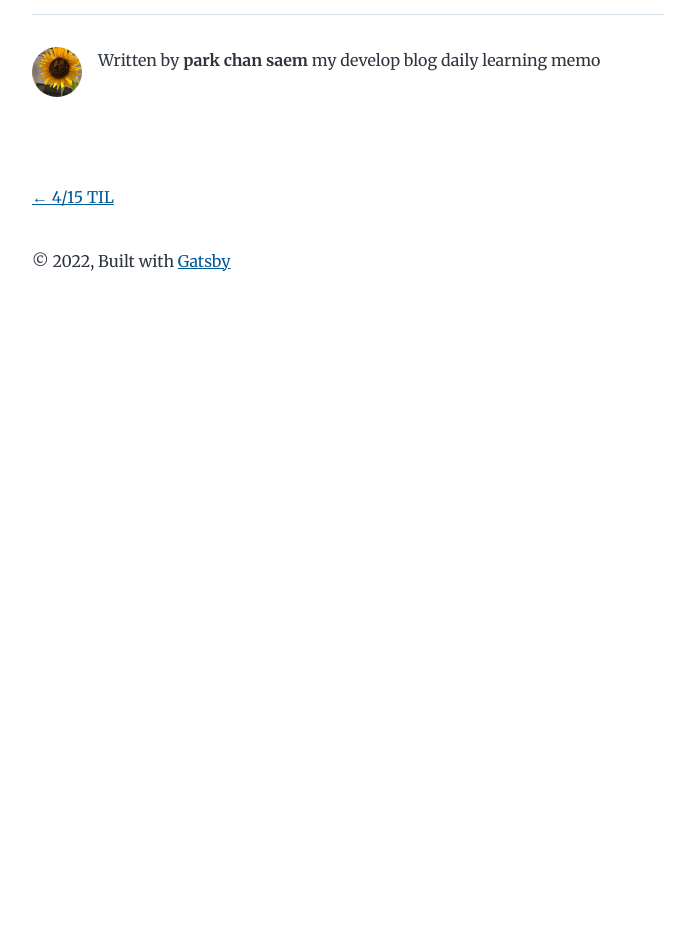
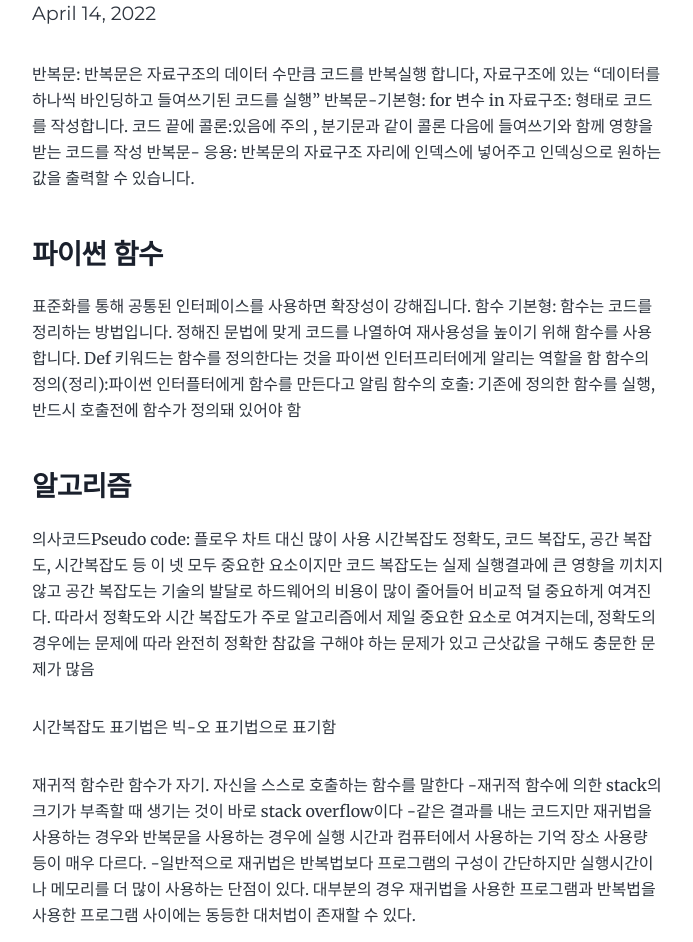
Before and after one commit to parkchansaem/my-blog, a Gatsby site: page /TIL/4-14/4-14/ in a window 1280 px wide. Shown: the part 179-1121 px from the top of the page, without its empty margins (292-985 px from the left). Before the commit the page ends 800 px from the top, so only its background shows below. Built offline with nearby package versions, Linux system fonts and the light colour scheme; Gatsby itself is replaced by a stand-in of ours.

Commit message:
deploy#3

```diff
--- a/content/blog/TIL/4-14/4-14.md
+++ b/content/blog/TIL/4-14/4-14.md
@@ -1,3 +1,26 @@
 ---
-title: sdw
+title: 4/14
+date: '2022-04-14T22:40:32.169Z'
+description: 공부내역
 ---
+
+반복문: 반복문은 자료구조의 데이터 수만큼 코드를 반복실행 합니다, 자료구조에 있는 “데이터를 하나씩 바인딩하고 들여쓰기된 코드를 실행”
+반복문-기본형: for 변수 in 자료구조: 형태로 코드를 작성합니다. 코드 끝에 콜론:있음에 주의 , 분기문과 같이 콜론 다음에 들여쓰기와 함께 영향을 받는 코드를 작성
+반복문- 응용: 반복문의 자료구조 자리에 인덱스에 넣어주고 인덱싱으로 원하는 값을 출력할 수 있습니다.
+
+### 파이썬 함수
+
+표준화를 통해 공통된 인터페이스를 사용하면 확장성이 강해집니다.
+함수 기본형: 함수는 코드를 정리하는 방법입니다. 정해진 문법에 맞게 코드를 나열하여 재사용성을 높이기 위해 함수를 사용합니다. Def 키워드는 함수를 정의한다는 것을 파이썬 인터프리터에게 알리는 역할을 함
+함수의 정의(정리):파이썬 인터플터에게 함수를 만든다고 알림
+함수의 호출: 기존에 정의한 함수를 실행, 반드시 호출전에 함수가 정의돼 있어야 함
+
+### 알고리즘
+
+의사코드Pseudo code: 플로우 차트 대신 많이 사용
+시간복잡도
+정확도, 코드 복잡도, 공간 복잡도, 시간복잡도 등 이 넷 모두 중요한 요소이지만 코드 복잡도는 실제 실행결과에 큰 영향을 끼치지 않고 공간 복잡도는 기술의 발달로 하드웨어의 비용이 많이 줄어들어 비교적 덜 중요하게 여겨진다. 따라서 정확도와 시간 복잡도가 주로 알고리즘에서 제일 중요한 요소로 여겨지는데, 정확도의 경우에는 문제에 따라 완전히 정확한 참값을 구해야 하는 문제가 있고 근삿값을 구해도 충문한 문제가 많음
+
+시간복잡도 표기법은 빅-오 표기법으로 표기함
+
+재귀적 함수란 함수가 자기. 자신을 스스로 호출하는 함수를 말한다 -재귀적 함수에 의한 stack의 크기가 부족할 때 생기는 것이 바로 stack overflow이다 -같은 결과를 내는 코드지만 재귀법을 사용하는 경우와 반복문을 사용하는 경우에 실행 시간과 컴퓨터에서 사용하는 기억 장소 사용량 등이 매우 다르다. -일반적으로 재귀법은 반복법보다 프로그램의 구성이 간단하지만 실행시간이나 메모리를 더 많이 사용하는 단점이 있다. 대부분의 경우 재귀법을 사용한 프로그램과 반복법을 사용한 프로그램 사이에는 동등한 대처법이 존재할 수 있다.
```
